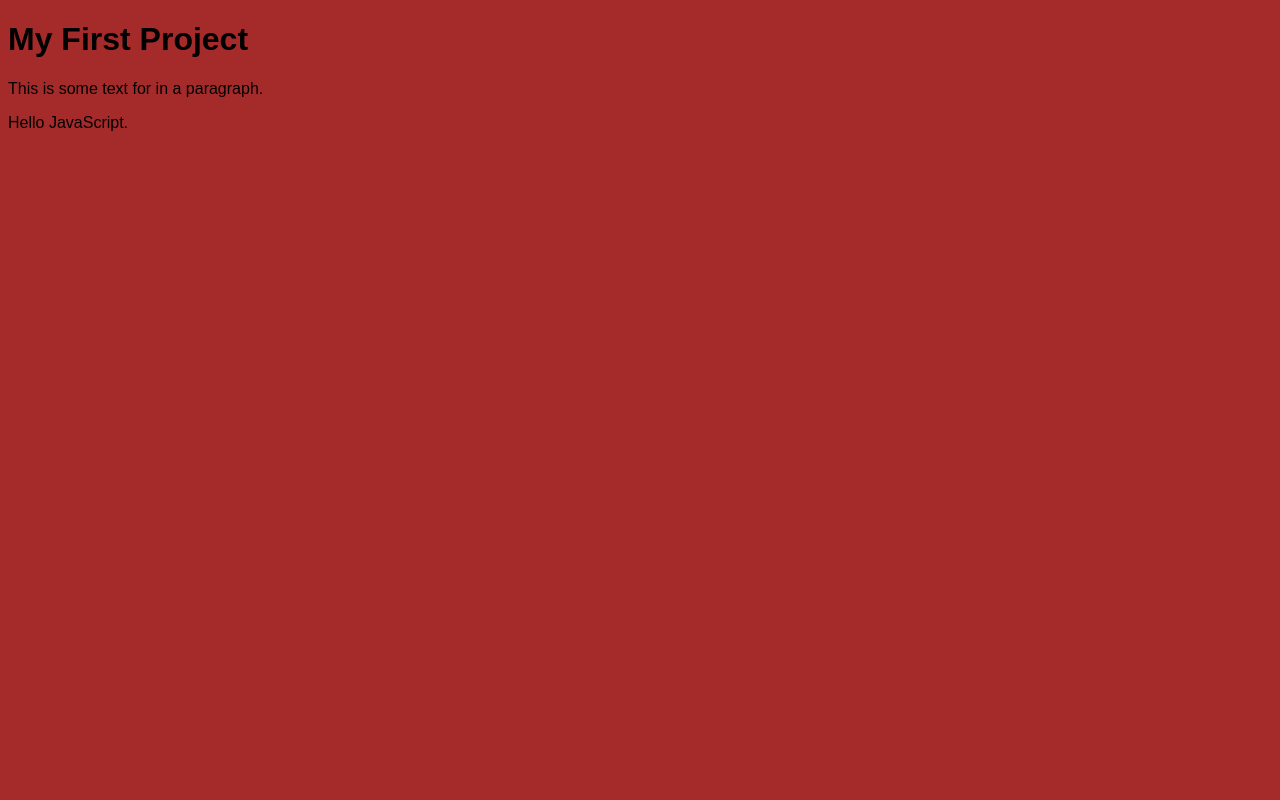
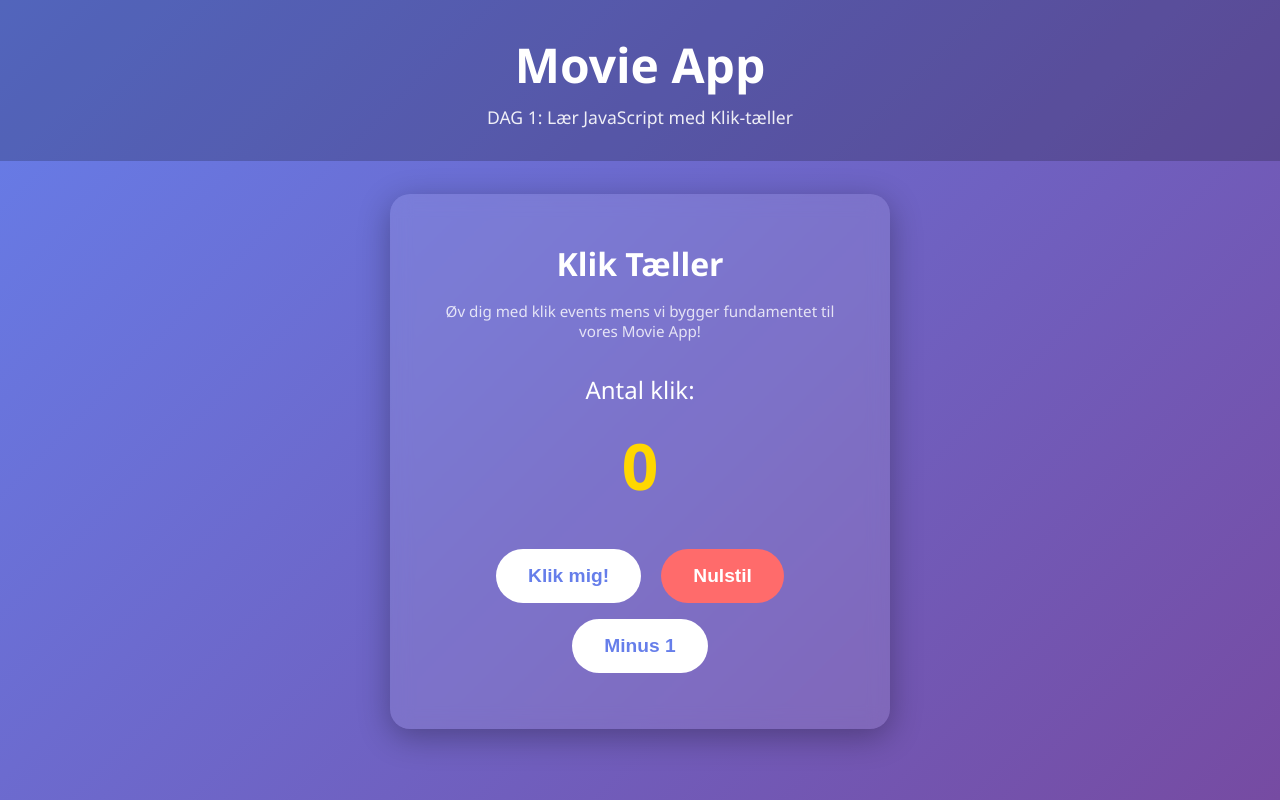
Before and after one commit to eaa26natp-debug/movie-app, a plain HTML site: page index.html in a window 1280 px wide. Drawn offline with Linux system fonts and the light colour scheme.

Commit message:
commit: klik-tæller fra DAG 1

```diff
--- a/app.css
+++ b/app.css
@@ -1,4 +1,102 @@
+* {
+  margin: 0;
+  padding: 0;
+  box-sizing: border-box;
+}
+
 body {
-  font-family: Arial, Helvetica, sans-serif;
-  background-color: brown;
+  font-family: "Segoe UI", Tahoma, Geneva, Verdana, sans-serif;
+  background: linear-gradient(135deg, #667eea 0%, #764ba2 100%);
+  min-height: 100vh;
+  color: white;
 }
+
+header {
+  text-align: center;
+  padding: 2rem;
+  background: rgba(0, 0, 0, 0.2);
+}
+
+header h1 {
+  font-size: 3rem;
+  margin-bottom: 0.5rem;
+}
+
+header p {
+  font-size: 1.1rem;
+  opacity: 0.9;
+}
+
+main {
+  display: flex;
+  justify-content: center;
+  align-items: center;
+  min-height: calc(100vh - 200px);
+  padding: 2rem;
+}
+
+.counter-box {
+  background: rgba(255, 255, 255, 0.1);
+  backdrop-filter: blur(10px);
+  padding: 3rem;
+  border-radius: 20px;
+  text-align: center;
+  box-shadow: 0 8px 32px rgba(0, 0, 0, 0.3);
+  max-width: 500px;
+  width: 100%;
+}
+
+.counter-box h2 {
+  font-size: 2rem;
+  margin-bottom: 1rem;
+}
+
+.instructions {
+  font-size: 0.95rem;
+  opacity: 0.8;
+  margin-bottom: 2rem;
+}
+
+.count-display {
+  font-size: 1.5rem;
+  margin-bottom: 2rem;
+}
+
+#counter {
+  font-size: 4rem;
+  font-weight: bold;
+  color: #ffd700;
+  display: block;
+  margin: 1rem 0;
+}
+
+button {
+  background: white;
+  color: #667eea;
+  border: none;
+  padding: 1rem 2rem;
+  font-size: 1.2rem;
+  border-radius: 50px;
+  cursor: pointer;
+  margin: 0.5rem;
+  transition: all 0.3s;
+  font-weight: bold;
+}
+
+button:hover {
+  transform: translateY(-2px);
+  box-shadow: 0 5px 15px rgba(0, 0, 0, 0.3);
+}
+
+button:active {
+  transform: translateY(0);
+}
+
+#reset-button {
+  background: #ff6b6b;
+  color: white;
+}
+
+#reset-button:hover {
+  background: #ff5252;
+}
--- a/app.js
+++ b/app.js
@@ -1,6 +1,88 @@
-document.body.innerHTML += "<p>Hello JavaScript.</p>";
-//alert("Hello Multimedia Designers.");
-console.log("Hello Multimedia Designers.");
-console.log("This is a message in the console.");
-console.log("This is your first JavaScript App 🎉");
-console.log("Hi Students!");
+"use strict";
+
+console.log("App starter...");
+
+// // Find knappen
+// const clickButton = document.querySelector("#click-button");
+
+// // Lyt efter klik
+// clickButton.addEventListener("click", function () {
+//   console.log("Knappen blev klikket! ");
+// });
+
+const clickButton = document.querySelector("#click-button");
+const heading = document.querySelector("h1");
+
+clickButton.addEventListener("click", function () {
+  console.log("Klik! ");
+  //   heading.textContent = "Hej med Dig! ";
+  clickButton.style.backgroundColor = "blue";
+  clickButton.style.color = "white";
+  //   heading.style.color = "yellow";
+});
+
+const resetbutton = document.querySelector("#reset-button");
+
+resetbutton.addEventListener("click", function () {
+  console.log("Reset knappen blev klikket! ");
+  //   heading.textContent = "Movie App ";
+  //   clickButton.style.backgroundColor = "none";
+  //   clickButton.style.color = "white";
+  //   heading.style.color = "white";
+});
+
+// Ændr count tallet
+const countDisplay = document.querySelector("#counter");
+let count = 0;
+
+clickButton.addEventListener("click", function () {
+  count = count + 1;
+  countDisplay.textContent = count;
+
+  if (count > 10) {
+    countDisplay.style.color = "lightgreen";
+  }
+  if (count === 10) {
+    alert("Tillykke! Du nåde 10 klik! ");
+  }
+});
+
+resetbutton.addEventListener("click", function () {
+  count = 0;
+  countDisplay.textContent = count;
+
+  countDisplay.style.color = "#ffd700";
+});
+
+const minusButton = document.querySelector("#minus-btn");
+
+minusButton.addEventListener("click", function () {
+  count = count - 1;
+  countDisplay.textContent = count;
+
+  if (count < 10) {
+    countDisplay.style.color = "#ffd700";
+    }
+
+});
+
+// const minusButton = document.querySelector("#minus-btn");
+
+// function increaseCount() {
+//   count = count + 1;
+//   countDisplay.textContent = count;
+// }
+
+// function decreaseCount() {
+//   count = count - 1;
+//   countDisplay.textContent = count;
+// }
+
+// function resetCount() {
+//   count = 0;
+//   countDisplay.textContent = count;
+// }
+
+// clickButton.addEventListener("click", increaseCount);
+// minusButton.addEventListener("click", decreaseCount);
+// resetButton.addEventListener("click", resetCount);
--- a/index.html
+++ b/index.html
@@ -3,12 +3,27 @@
   <head>
     <meta charset="UTF-8" />
     <meta name="viewport" content="width=device-width, initial-scale=1.0" />
-    <title>My first project</title>
+    <title>Movie App - DAG 1</title>
     <link rel="stylesheet" href="app.css" />
   </head>
   <body>
-    <h1>My First Project</h1>
-    <p>This is some text for in a paragraph.</p>
+    <header>
+      <h1>Movie App</h1>
+      <p>DAG 1: Lær JavaScript med Klik-tæller</p>
+    </header>
+
+    <main>
+      <section class="counter-box" aria-labelledby="counter-title">
+        <h2 id="counter-title">Klik Tæller</h2>
+        <p class="instructions">Øv dig med klik events mens vi bygger fundamentet til vores Movie App!</p>
+
+        <div class="count-display">Antal klik: <span id="counter">0</span></div>
+
+        <button id="click-button">Klik mig!</button>
+        <button id="reset-button">Nulstil</button>
+        <button id="minus-btn">Minus 1</button>
+      </section>
+    </main>
 
     <script src="app.js"></script>
   </body>
```
